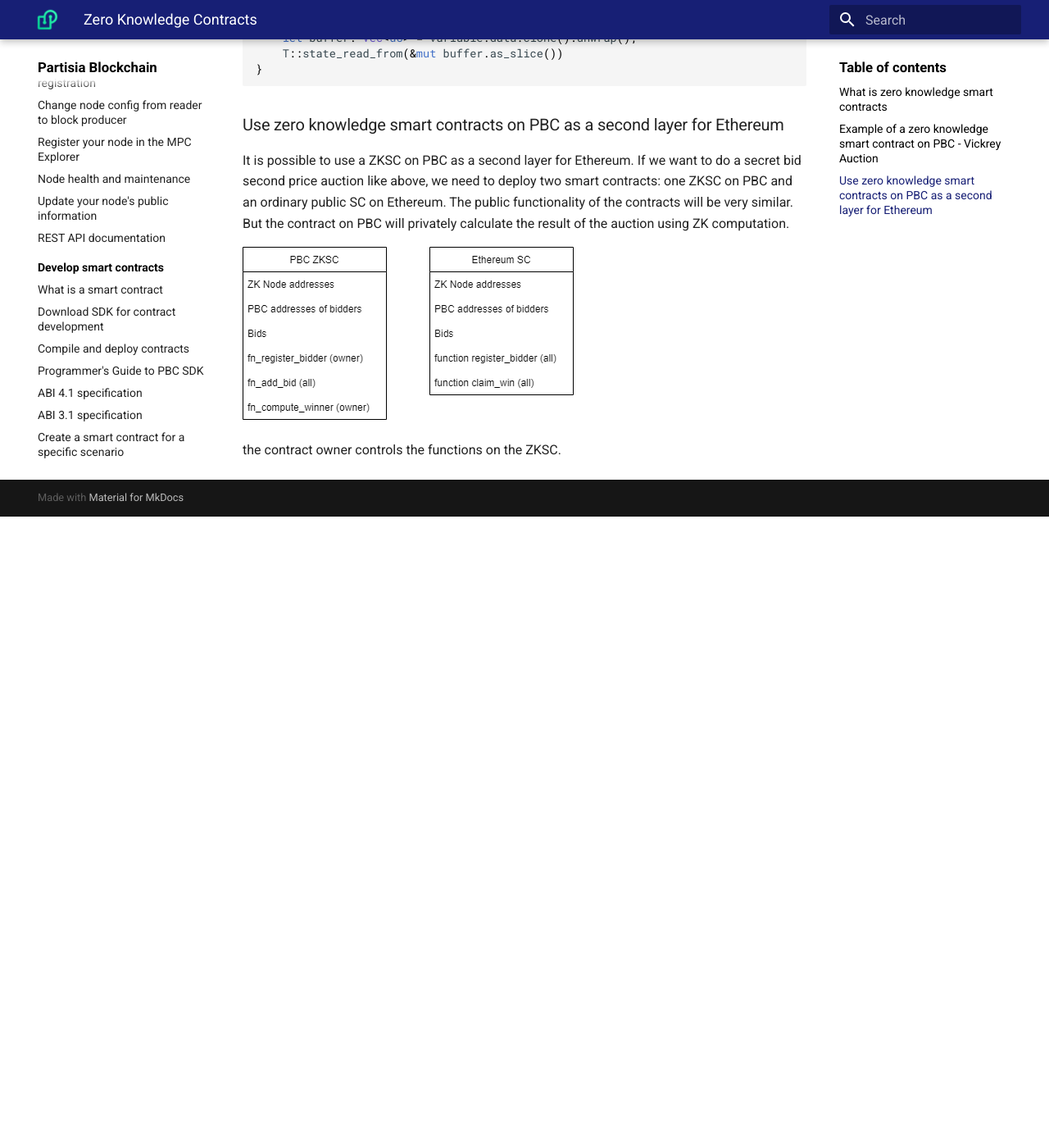
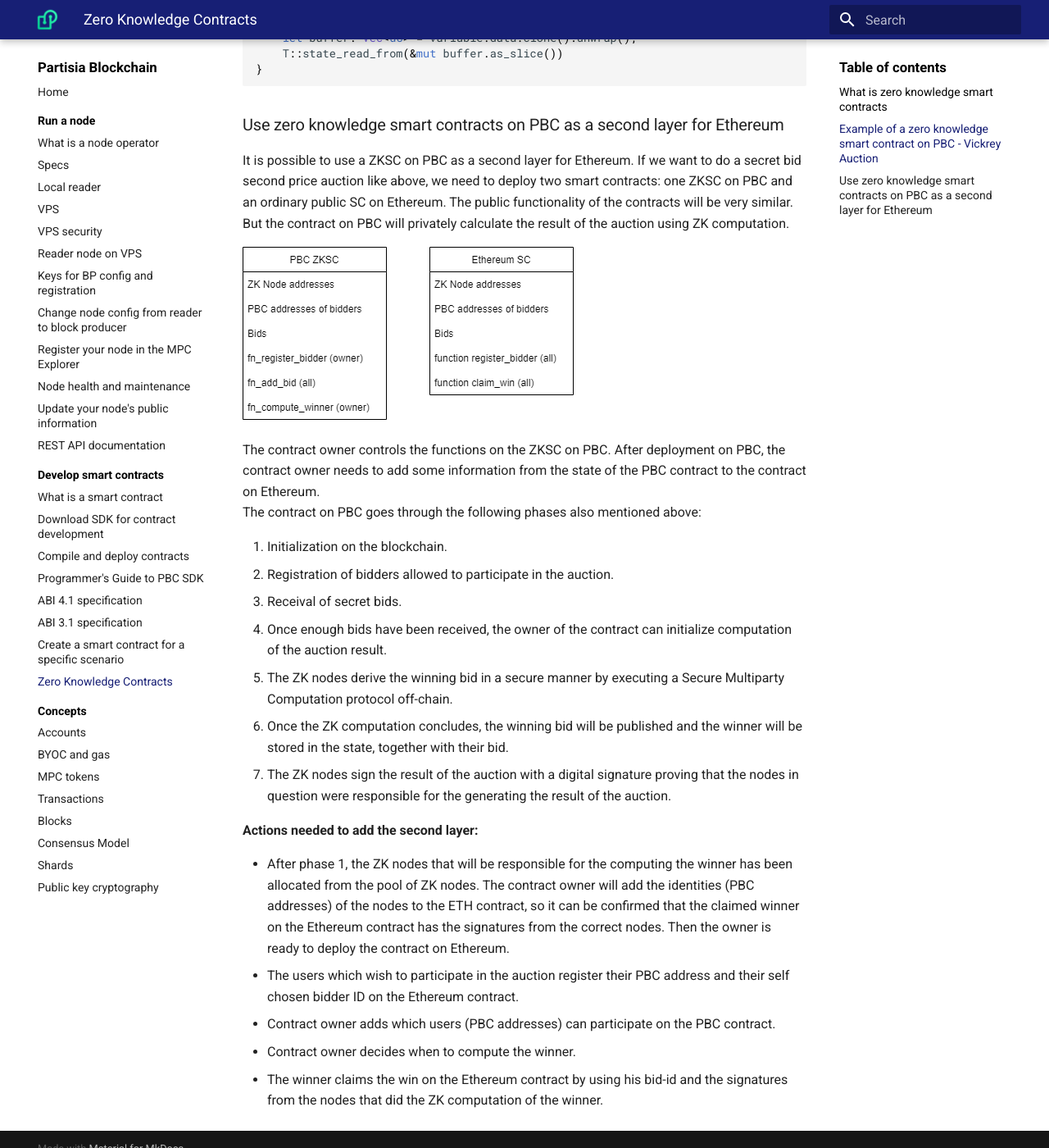
Before and after one commit to 0xSero/partisia-docs, an MkDocs documentation site: the page built from docs/ZKSC.md, in a window 1280 px wide and 1400 px high, scrolled down 7922 px. Shown: the whole window at 82% size. Built offline with MkDocs 1.6.1 and Material for MkDocs 9.7.7, drawn with Linux system fonts in a browser that asks for light colours; a script that is not in the unit is left out; before the commit the page ends 8552 px from its top, so only the background shows below that.

Commit message:
2nd layer actions needed

```diff
--- a/docs/ZKSC.md
+++ b/docs/ZKSC.md
@@ -372,4 +372,21 @@
 
 ![Diagram1](Second_layer_ZKSC.png)
 
-the contract owner controls the functions on the ZKSC.
+The contract owner controls the functions on the ZKSC on PBC. After deployment on PBC, the contract owner needs to add some information from the state of the PBC contract to the contract on Ethereum.
+The contract on PBC goes through the following phases also mentioned above:
+
+1. Initialization on the blockchain.
+2. Registration of bidders allowed to participate in the auction.
+3. Receival of secret bids.
+4. Once enough bids have been received, the owner of the contract can initialize computation of the auction result.
+5. The ZK nodes derive the winning bid in a secure manner by executing a Secure Multiparty Computation protocol off-chain.
+6. Once the ZK computation concludes, the winning bid will be published and the winner will be stored in the state, together with their bid.
+7. The ZK nodes sign the result of the auction with a digital signature proving that the nodes in question were responsible for the generating the result of the auction.
+
+**Actions needed to add the second layer:**
+
+- After phase 1, the ZK nodes that will be responsible for the computing the winner has been allocated from the pool of ZK nodes. The contract owner will add the identities (PBC addresses) of the nodes to the ETH contract, so it can be confirmed that the claimed winner on the Ethereum contract has the signatures from the correct nodes. Then the owner is ready to deploy the contract on Ethereum.
+- The users which wish to participate in the auction register their PBC address and their self chosen bidder ID on the Ethereum contract.
+- Contract owner adds which users (PBC addresses) can participate on the PBC contract.
+- Contract owner decides when to compute the winner.
+- The winner claims the win on the Ethereum contract by using his bid-id and the signatures from the nodes that did the ZK computation of the winner.
```
